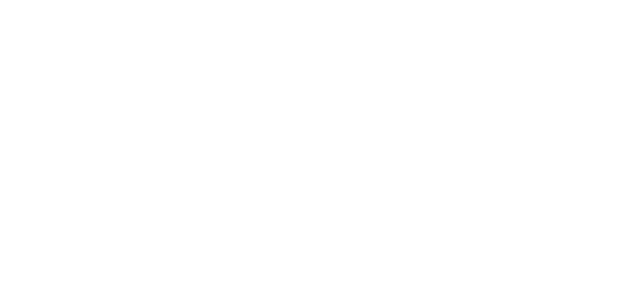
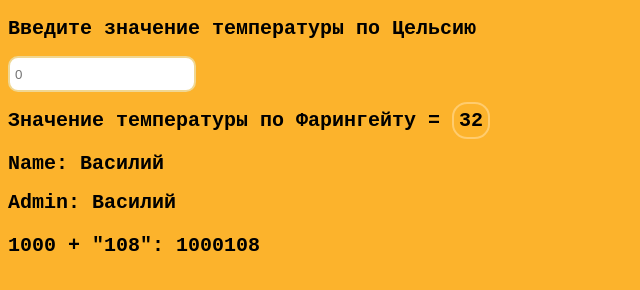
Before and after one commit to AnnaVinnik/JavaScript-level-1, a plain HTML site: page index.html in a window 1280 px wide. Shown: the whole page, without its empty margins (0-640 px from the left). Drawn offline with Linux system fonts and the light colour scheme.

Commit message:
lesson-1

```diff
--- a/index.html
+++ b/index.html
@@ -4,15 +4,35 @@
         <meta charset="UTF-8">
         <meta http-equiv="X-UA-Compatible" content="IE=edge">
         <meta name="viewport" content="width=device-width, initial-scale=1.0">
+        <link rel="stylesheet" href="style.css">
         <title>Java Script Level 1</title>
     </head>
-<body>
+    <body class="body">
+        <h2 class="heading">Введите значение температуры по Цельсию</h2>
+        <input class="input" type="text" id="celsiusTemperature" placeholder="0">
+        <h2 class="heading">
+            Значение температуры по Фарингейту =
+            <span class="result" id="result">32</span>
+        </p>
+        <h2 class="heading"> Name: Василий</h2>
+        <h2 class="heading">
+            Admin:
+            <span id="resultAdmin"></span>
+        </p>
+        <h2 class="heading">
+            1000 + "108":
+            <span id="resultNumber"></span>
+        </p>
         <script>
-        var tc = 5;
-        var tf = (9 / 5) * tc + 32;
-        alert(tf);
+        celsiusTemperature.oninput = function() {
+            var tf = (9 / 5) * celsiusTemperature.value + 32;
+            result.innerHTML = tf;
+        }
 
+        var name = 'Василий';
+        var admin = name;
+        resultAdmin.innerHTML = admin;
+        resultNumber.innerHTML = 1000 + "108";
         </script>
-
     </body>
 </html>
--- /dev/null
+++ b/style.css
@@ -0,0 +1,22 @@
+.body {
+    background-color: rgb(252, 179, 44);
+}
+
+.heading {
+    font-family: 'Courier New', Courier, monospace;
+    font-size: 20px;
+}
+
+.input {
+    border: 2px solid rgb(240, 215, 146);
+    border-radius: 10px;
+    outline: none;
+    height: 30px;
+    padding-left: 5px;
+}
+
+.result {
+    border-radius: 40%;
+    border: 2px solid rgb(255, 204, 110);
+    padding: 5px;
+}
```
Lines whose indentation alone changed are shown as unchanged.
